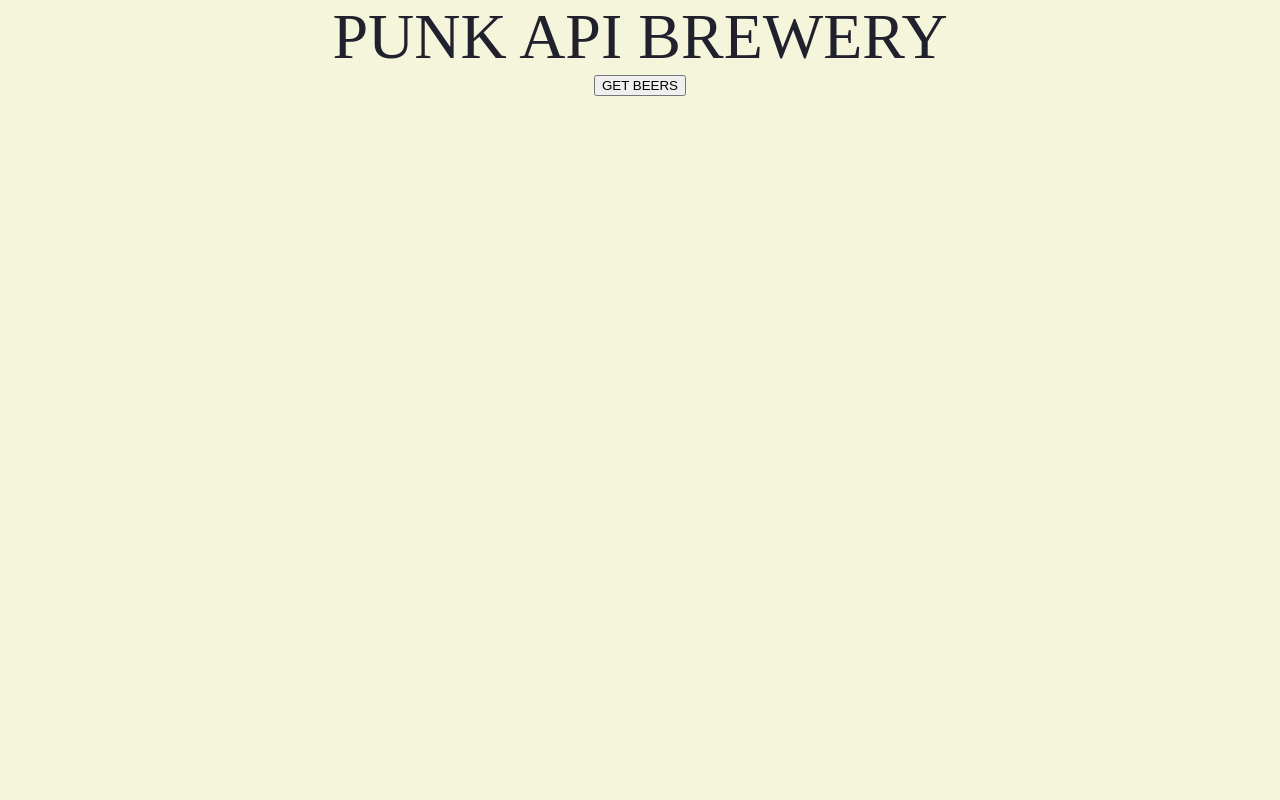
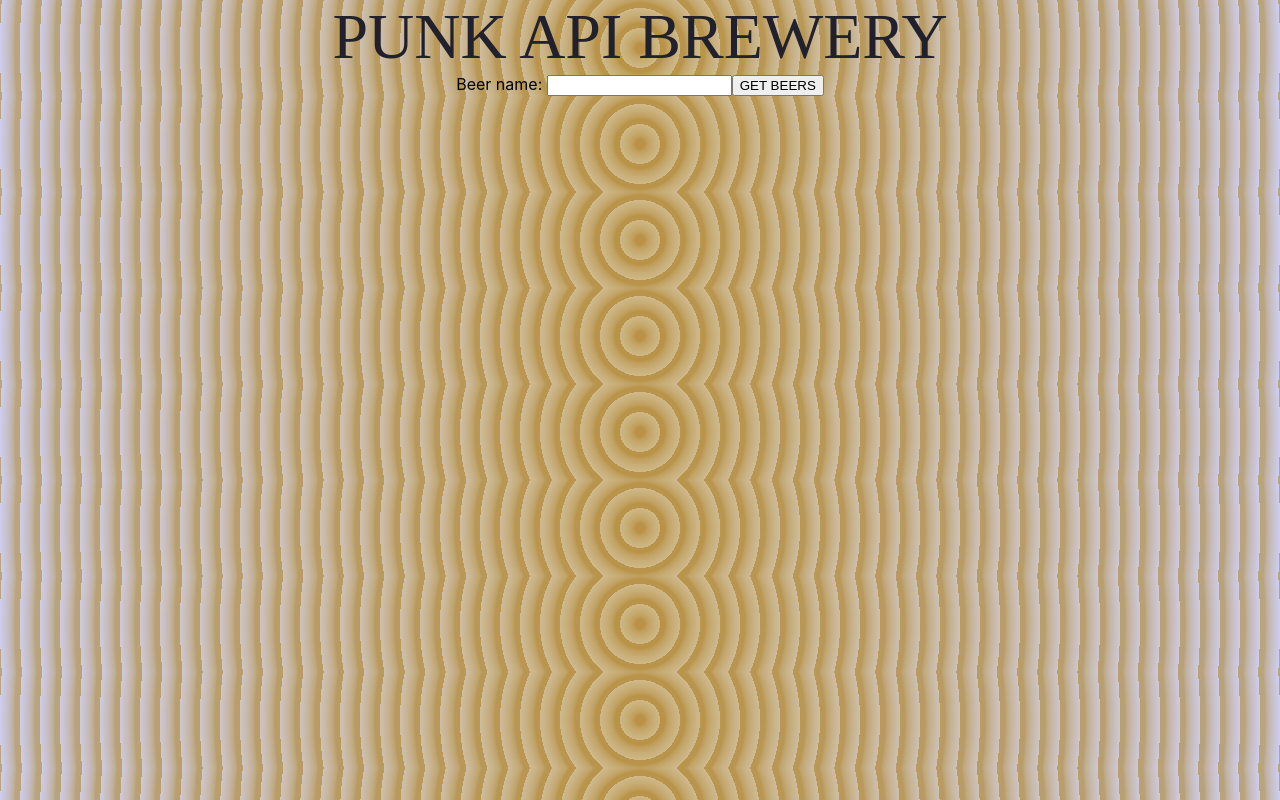
Before and after one commit to keeganfal/punk-api, a React (Create React App) app: page / in a window 1280 px wide. Built offline with nearby package versions, Linux system fonts and the light colour scheme; a web font is replaced by a local one.

Commit message:
SearchBar componet added

```diff
--- a/package.json
+++ b/package.json
@@ -2,7 +2,7 @@
   "name": "punk-api",
   "version": "0.1.0",
   "private": true,
-  "homepage":"https://keeganfal.github.io/punk-api",
+  "homepage": "https://keeganfal.github.io/punk-api",
   "dependencies": {
     "@testing-library/jest-dom": "^5.16.4",
     "@testing-library/react": "^13.3.0",
--- a/src/App.jsx
+++ b/src/App.jsx
@@ -1,7 +1,7 @@
 
 import './App.css';
 import CardList from './components/CardList/CardList';
-import Nav from './components/Nav/Nav.jsx';
+import SearchBar from './components/SearchBar/SearchBar.jsx';
 import { useState } from 'react';
 
 function App() {
@@ -12,28 +12,38 @@ function App() {
   const getBeers = async () => {
     const res = await fetch("https://api.punkapi.com/v2/beers");
     const data = await res.json();
-
+    console.log("getting beers");
+    console.log(data);
     const cardListJSX = data.map((beer) => (
-      <CardList key={beer.id} beerName={beer.name} beerTag={beer.tagline}/>
+      <CardList key={beer.id} beerName={beer.name} beerImg={beer.image_url} beerTag={beer.tagline}/>
     ));
 
     setBeers(cardListJSX)
   };
 
-  // static beers.js data file
-  // const cardListJSX = data.map((beer) => (
-  //   <CardList key={beer.id} beerName={beer.name} beerTag={beer.tagline}/>
-  // ));
+  // const filterResults =  async (e) => {
+  //   const res = await fetch("https://api.punkapi.com/v2/beers");
+  //   const data = await res.json();
+
+  //   const newStr = data.filter((beer) => {
+  //       if (beerName == beer.name) {
+  //         <CardList key={beer.id} beerName={beer.name} beerImg={beer.image_url} beerTag={beer.tagline}/>
+  //       }}
+
+  // )};
 
   return (
     <div className="App">
       <div className="title">PUNK API BREWERY</div>
-      <button onClick={getBeers}>GET BEERS</button>
-      <Nav></Nav>
+
+      <nav className='nav'>
+        <SearchBar getBeers={getBeers}></SearchBar>
+      </nav>
+
       <div className="CardList-container">
+        {beers}
+      </div>
 
-      {beers}
-      </div>
     </div>
   );
 }
--- a/src/components/CardList/CardList.jsx
+++ b/src/components/CardList/CardList.jsx
@@ -1,11 +1,15 @@
 
 import "./CardList.scss"
-const CardList = ({beerName, beerTag}) => {
+const CardList = ({beerName, beerImg, beerTag}) => {
 
     return (
       <div className="CardList">
         <h2 className="CardList__heading">{beerName}</h2>
+        <img src={beerImg} alt="" />
         <h2 className="CardList__heading">{beerTag}</h2>
+        {/* <h2 className="CardList__heading">{beerTag}</h2>
+        <h2 className="CardList__heading">{beerTag}</h2>
+        <h2 className="CardList__heading">{beerTag}</h2> */}
       </div>
     );
   };
--- a/src/components/CardList/CardList.scss
+++ b/src/components/CardList/CardList.scss
@@ -12,8 +12,13 @@
     font-size: auto;
     color: #20212c;
 
+
     display: flex;
     flex-direction: column;
     justify-content: space-evenly;
     align-items: center;
+
+    img {
+        height: 200px;
+    }
 }
--- a/src/components/Nav/Nav.jsx
+++ /dev/null
@@ -1,11 +0,0 @@
-
-const Nav = props => {
-
-  return (
-    <nav className="nav">
-      {/* <h2 className="nav__heading">Punk API</h2> */}
-    </nav>
-  );
-};
-
-export default Nav;
--- /dev/null
+++ b/src/components/SearchBar/SearchBar.jsx
@@ -0,0 +1,27 @@
+import React from "react";
+
+
+const SearchBar = ({getBeers, filterResults}) => {
+
+  const [searchTerm, setSearchTerm] = React.useState("");
+
+  const handleSubmit = (event) => {
+    event.preventDefault()
+    console.log(event.target[0].value)
+  }
+
+  return (
+
+    <nav className="nav">
+      <form onSubmit={handleSubmit}>
+        <label htmlFor="beer-name">Beer name: </label>
+        <input type="text" name="beer-name" id="beer-name"/>
+
+        <button type="submit" value="Submit" id="submit-btn">GET BEERS</button>
+      </form>
+    </nav>
+
+  );
+};
+
+export default SearchBar;
--- a/src/components/Nav/Nav.scss
+++ b/src/components/SearchBar/SearchBar.scss
@@ -6,6 +6,7 @@
   align-items: center;
   padding: 0 50px;
   color: $color-black;
+  background-color: aquamarine;
 
   &__item {
     height: 30px;
--- a/src/index.css
+++ b/src/index.css
@@ -1,5 +1,9 @@
 body {
-  background-color: beige;
+  background-color: #e5e5f7;
+  opacity: 1;
+  background-image: radial-gradient(circle at center center, #e5cc88, #e5e5f7), repeating-radial-gradient(circle at center center, #e5cc88, #e5cc88, 10px, transparent 20px, transparent 10px);
+  background-blend-mode: multiply;
+
   margin: 0;
   font-family: -apple-system, BlinkMacSystemFont, 'Segoe UI', 'Roboto', 'Oxygen',
     'Ubuntu', 'Cantarell', 'Fira Sans', 'Droid Sans', 'Helvetica Neue',
```
